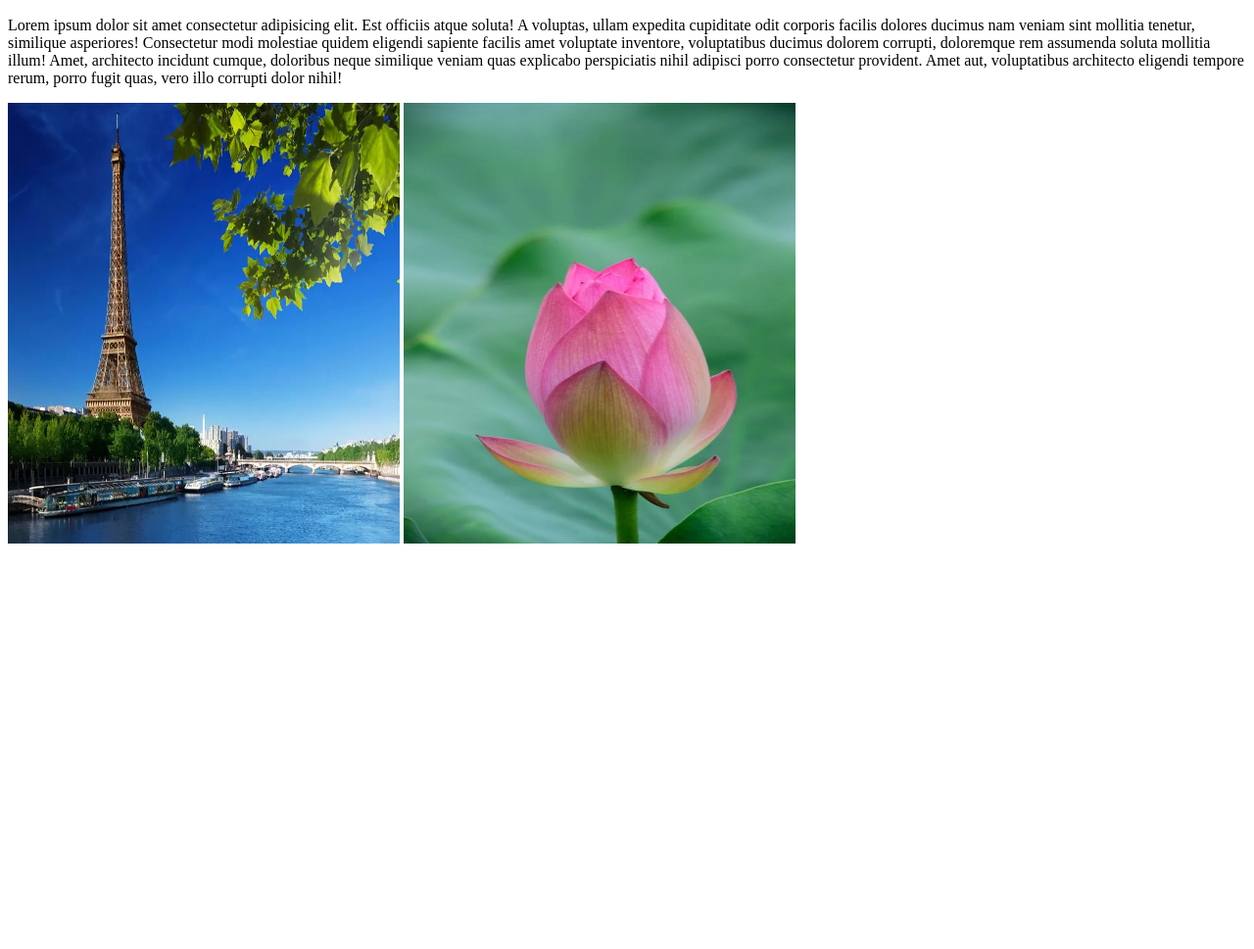
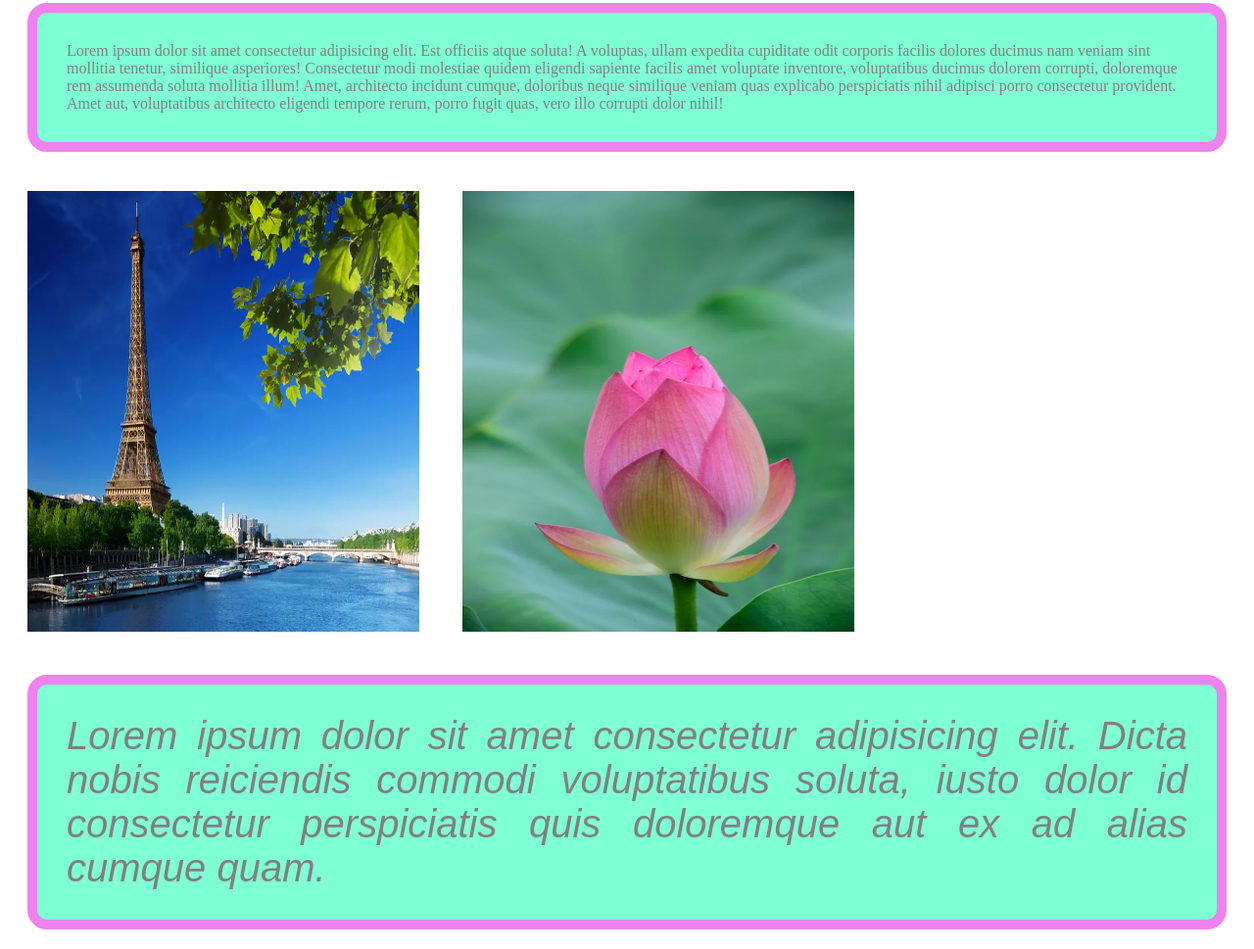
Before and after one commit to Sagor002/first-repo, a plain HTML site: page index.html in a window 1280 px wide. Shown: the part 152-1121 px from the top of the page at 98% size. Before the commit the page ends 800 px from the top, so only its background shows below. Drawn offline with Linux system fonts and the light colour scheme.

Commit message:
fifth repo

```diff
--- a/index.html
+++ b/index.html
@@ -11,5 +11,8 @@
    <p>Lorem ipsum dolor sit amet consectetur adipisicing elit. Est officiis atque soluta! A voluptas, ullam expedita cupiditate odit corporis facilis dolores ducimus nam veniam sint mollitia tenetur, similique asperiores! Consectetur modi molestiae quidem eligendi sapiente facilis amet voluptate inventore, voluptatibus ducimus dolorem corrupti, doloremque rem assumenda soluta mollitia illum! Amet, architecto incidunt cumque, doloribus neque similique veniam quas explicabo perspiciatis nihil adipisci porro consectetur provident. Amet aut, voluptatibus architecto eligendi tempore rerum, porro fugit quas, vero illo corrupti dolor nihil!</p>
    <img src="images/p01.webp" alt="">
    <img src="images/p04.webp" alt="">
+   <p id="repo">Lorem ipsum dolor sit amet consectetur adipisicing elit. Dicta nobis reiciendis commodi voluptatibus soluta, iusto dolor id consectetur perspiciatis quis doloremque aut ex ad alias cumque quam.</p>
+
+
 </body>
 </html>
--- a/style/style.css
+++ b/style/style.css
@@ -3,6 +3,7 @@ h1{
     border: 5px solid black;
     color: white;
     padding: 30px;
+    margin: 20px;
     border-radius: 10px;
     font-size: 40px;
     font-family:'Courier New', Courier, monospace;
@@ -10,5 +11,22 @@ h1{
 img{
     width: 400px;
     height: 450px;
+    box-shadow: 10px;
+    margin: 20px;
+ }
+ p{
+    border: 10px solid violet;
+    border-radius: 20px;
+    margin: 20px;
+    padding: 30px;
+    background-color: aquamarine;
+    color:gray
 
-}
+ }
+ #repo{
+    font-size: 40px;
+    font-family: Arial, Helvetica, sans-serif;
+    font-style: italic;
+    text-align: justify;
+
+ }
```
